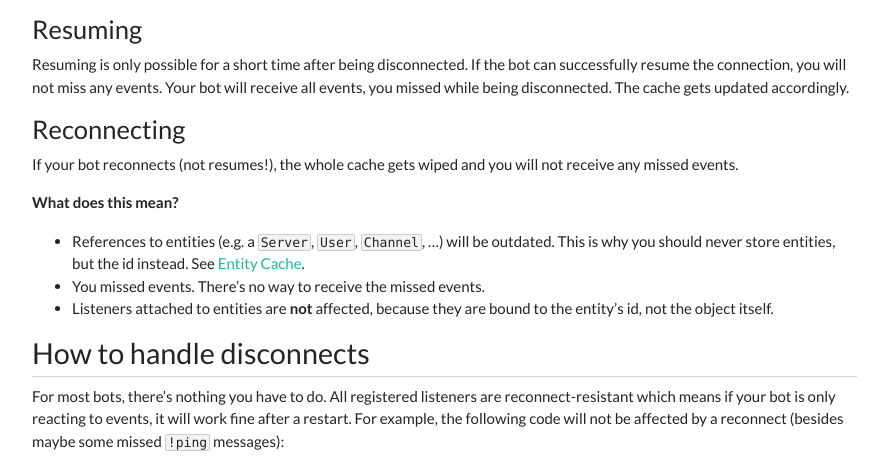
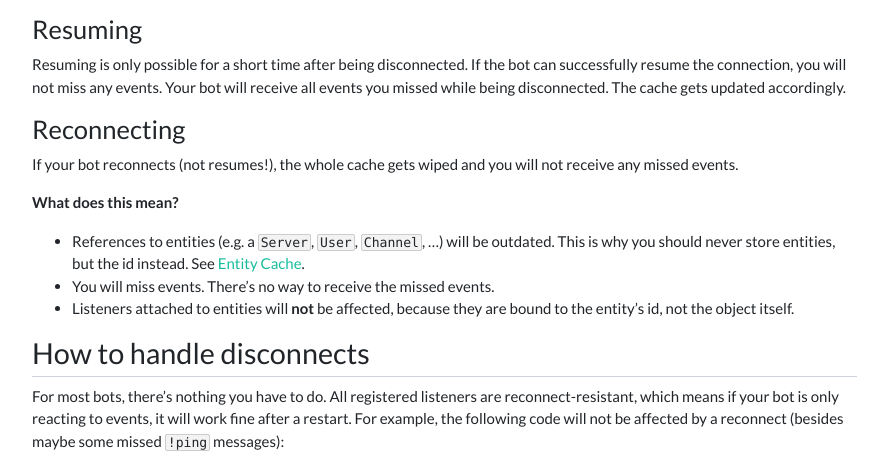
Before and after one commit to Vampire/javacord.github.io, a Jekyll site: the page built from _wiki/advanced-tutorials/bot-life-cycle.md, in a window 1280 px wide and 900 px high, scrolled down 1830 px. Shown: the part 205-671 px from the top of the window, without its empty margins (53-941 px from the left). Built offline with Jekyll 4.4.1, drawn with Linux system fonts in a browser that asks for light colours; nearby versions of some CDN libraries; some of the changed text lies outside the part shown.

Commit message:
Grammar changes for the "Bot Life Cycle" wiki

````diff
--- a/_wiki/advanced-tutorials/bot-life-cycle.md
+++ b/_wiki/advanced-tutorials/bot-life-cycle.md
@@ -66,7 +66,7 @@ For shard `0`, the delays will look like this:
 ### Resuming
 
 Resuming is only possible for a short time after being disconnected. If the bot can successfully resume the connection,
-you will not miss any events. Your bot will receive all events, you missed while being disconnected. The cache gets updated
+you will not miss any events. Your bot will receive all events you missed while being disconnected. The cache gets updated
 accordingly.
 
 ### Reconnecting
@@ -76,12 +76,12 @@ If your bot reconnects (not resumes!), the whole cache gets wiped and you will n
 **What does this mean?**
 * References to entities (e.g. a `Server`, `User`, `Channel`, ...) will be outdated. This is why you should never store
   entities, but the id instead. See [Entity Cache](http://localhost:4000/wiki/advanced-tutorials/entity-cache/#how-long-are-cached-entities-valid).
-* You missed events. There's no way to receive the missed events.
-* Listeners attached to entities are **not** affected, because they are bound to the entity's id, not the object itself.
+* You will miss events. There's no way to receive the missed events.
+* Listeners attached to entities will **not** be affected, because they are bound to the entity's id, not the object itself.
 
 ## How to handle disconnects
 
-For most bots, there's nothing you have to do. All registered listeners are reconnect-resistant which means if your bot
+For most bots, there's nothing you have to do. All registered listeners are reconnect-resistant, which means if your bot
 is only reacting to events, it will work fine after a restart. For example, the following code will not be affected by a
 reconnect (besides maybe some missed `!ping` messages):
 ```java
````
Also changed, not shown: other parts of _wiki/advanced-tutorials/bot-life-cycle.md (+3 -3 lines).
